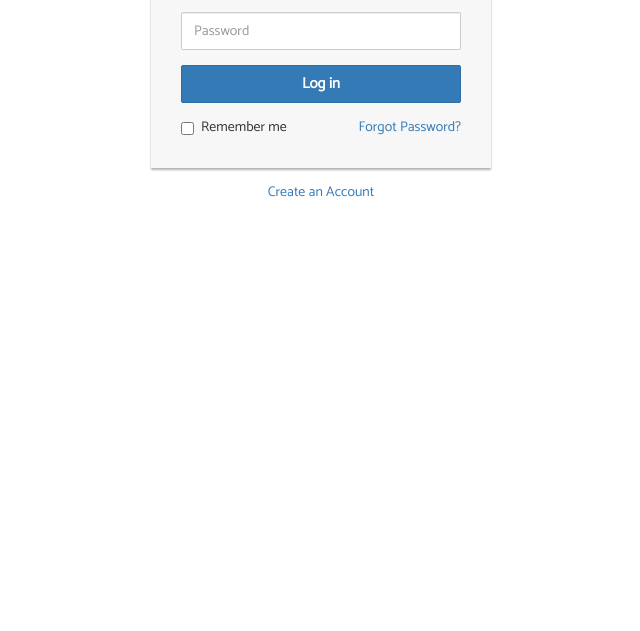
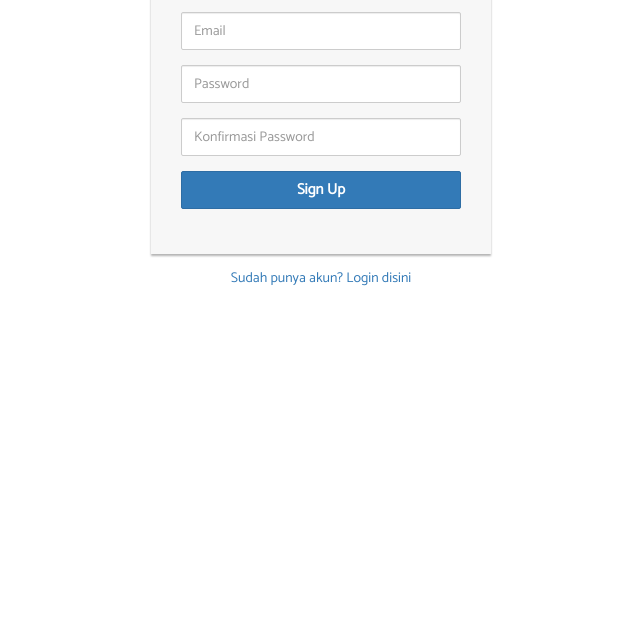
Before and after one commit to MirrorBottle/emazon-front, a website: page daftar.html in a window 1280 px wide. Shown: the part 169-800 px from the top of the page, without its empty margins (319-959 px from the left). Drawn offline with nearby package versions, Linux system fonts and the light colour scheme.

Commit message:
Mengubah penuh file daftar.css dan daftar.html

```diff
--- a/css/daftar.css
+++ b/css/daftar.css
@@ -0,0 +1,40 @@
+@font-face {
+    font-family: 'Catamaran';
+    src: url(../fonts/Catamaran-Regular.ttf) format('truetype');
+}
+
+@font-face {
+    font-family: 'Lato';
+    src: url(../fonts/Lato-Regular.ttf) format('truetype');
+}
+
+* {
+    font-family: 'Catamaran';
+}
+
+.login-form {
+    width: 340px;
+    margin: 50px auto;
+}
+
+.login-form form {
+    margin-bottom: 15px;
+    background: #f7f7f7;
+    box-shadow: 0px 2px 2px rgba(0, 0, 0, 0.3);
+    padding: 30px;
+}
+
+.login-form h2 {
+    margin: 0 0 15px;
+}
+
+.form-control,
+.btn {
+    min-height: 38px;
+    border-radius: 2px;
+}
+
+.btn {
+    font-size: 15px;
+    font-weight: bold;
+}
--- a/daftar.html
+++ b/daftar.html
@@ -11,28 +11,30 @@
     <script src="https://maxcdn.bootstrapcdn.com/bootstrap/3.3.7/js/bootstrap.min.js"></script>
 
     <!-- My CSS -->
-    <link rel="stylesheet" href="css/login.css">
+    <link rel="stylesheet" href="css/daftar.css">
 </head>
 
 <body>
     <div class="login-form">
         <form action="/examples/actions/confirmation.php" method="post">
-            <h2 class="text-center">Log in</h2>
+            <h2 class="text-center">Sign Up</h2>
             <div class="form-group">
                 <input type="text" class="form-control" placeholder="Username" required="required">
+            </div>
+            <div class="form-group">
+                <input type="text" class="form-control" placeholder="Email" required="required">
             </div>
             <div class="form-group">
                 <input type="password" class="form-control" placeholder="Password" required="required">
             </div>
             <div class="form-group">
-                <button type="submit" class="btn btn-primary btn-block">Log in</button>
+                <input type="password" class="form-control" placeholder="Konfirmasi Password" required="required">
             </div>
-            <div class="clearfix">
-                <label class="pull-left checkbox-inline"><input type="checkbox"> Remember me</label>
-                <a href="#" class="pull-right">Forgot Password?</a>
+            <div class="form-group">
+                <button type="submit" class="btn btn-primary btn-block">Sign Up</button>
             </div>
         </form>
-        <p class="text-center"><a href="#">Create an Account</a></p>
+        <p class="text-center"><a href="#">Sudah punya akun? Login disini</a></p>
     </div>
 </body>
 
```
